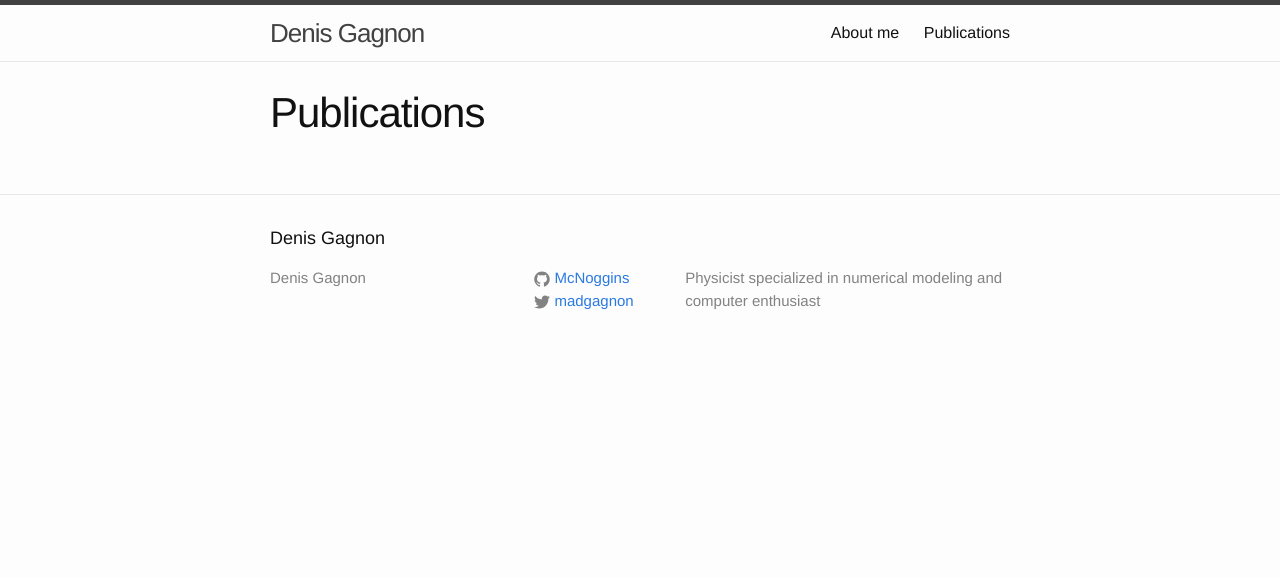
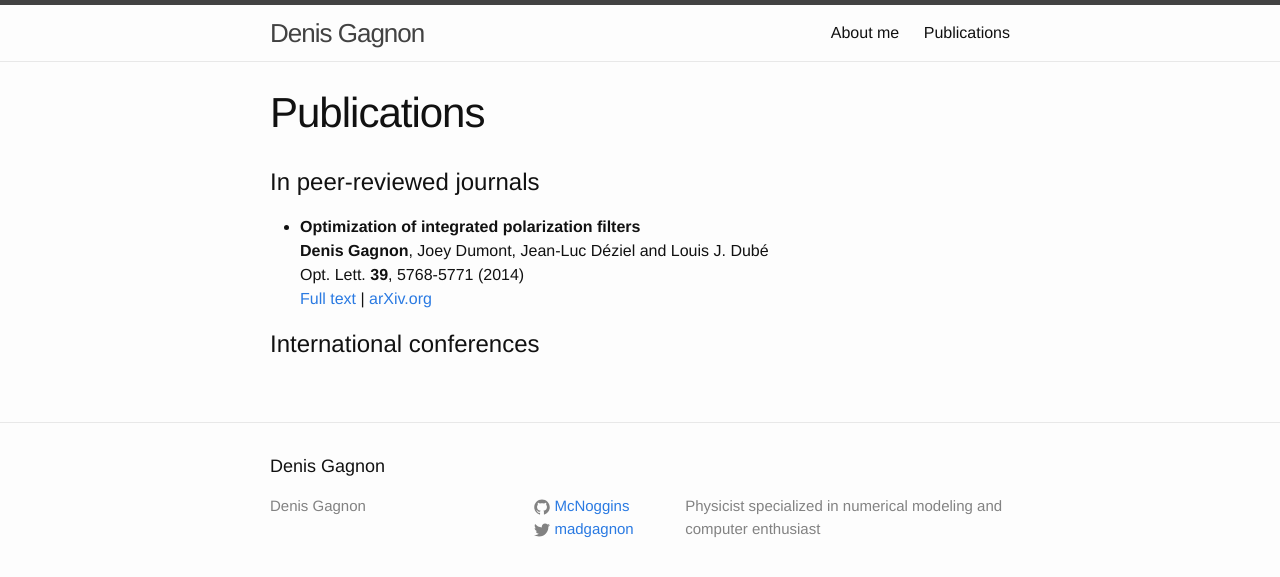
Before and after one commit to McNoggins/mcnoggins.github.io, a Jekyll site: the page built from publications.md, in a window 1280 px wide. Shown: the top 577 px of the page. Built offline with Jekyll 4.4.1, drawn with Linux system fonts in a browser that asks for light colours.

Commit message:
Begin filling publications

```diff
--- a/publications.md
+++ b/publications.md
@@ -3,3 +3,15 @@ layout: page
 title: Publications
 permalink: /publications/
 ---
+
+In peer-reviewed journals
+=============
+
+* **Optimization of integrated polarization filters** <br>
+**Denis Gagnon**, Joey Dumont, Jean-Luc Déziel and Louis J. Dubé <br>
+Opt. Lett. **39**, 5768-5771 (2014) <br>
+[Full text](http://dx.doi.org/10.1364/OL.39.005768){:target="_blank"} |
+[arXiv.org](http://arxiv.org/abs/1407.7401){:target="_blank"}
+
+International conferences
+=============
```
